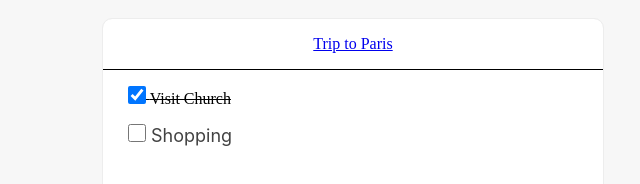
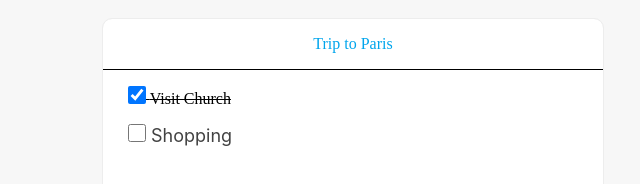
Before and after one commit to B-HemanthKumar/Todo-App-Ui-web, a plain HTML site: page Task-Details-Page.html in a window 1280 px wide. Shown: the part 156-340 px from the top of the page, 287-927 px from the left. Drawn offline with Linux system fonts and the light colour scheme.

Commit message:
added class to anchor tag

```diff
--- a/Css/Task-Details-Page.css
+++ b/Css/Task-Details-Page.css
@@ -103,6 +103,14 @@
   opacity: 1;
   }
 
+  .a{
+    text-decoration: none;
+    font: normal normal medium 18px/21px Inter;
+letter-spacing: 0px;
+color: #00A5EC;
+opacity: 1;
+  }
+
   .checkbox {
 
     margin: 0px;
--- a/Task-Details-Page.html
+++ b/Task-Details-Page.html
@@ -42,10 +42,10 @@
             <div class="card">
 
                 <div class="todo-title text-blue">
-                    <a href="./Add-New-Item(POP-Up).html">
+                    <a class="a" href="./Add-New-Item(POP-Up).html">
                 <center>    <p class="width-90 margin-x-auto">Trip to Paris</p>
                 </center>
-                     </a>
+            </a>
                 </div>
 
                 <div class="strike-through">
```
